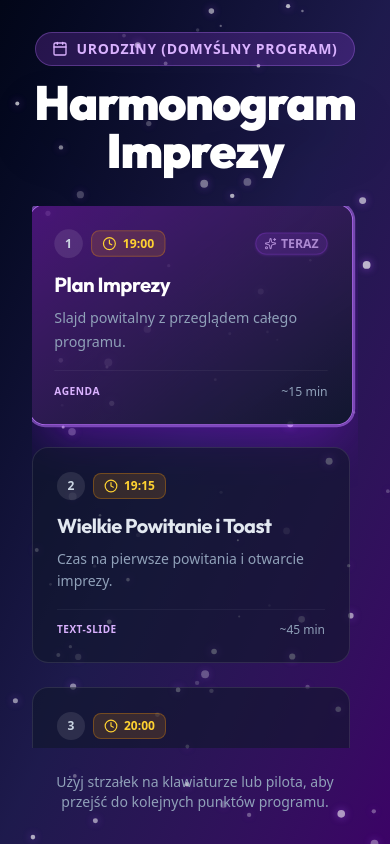
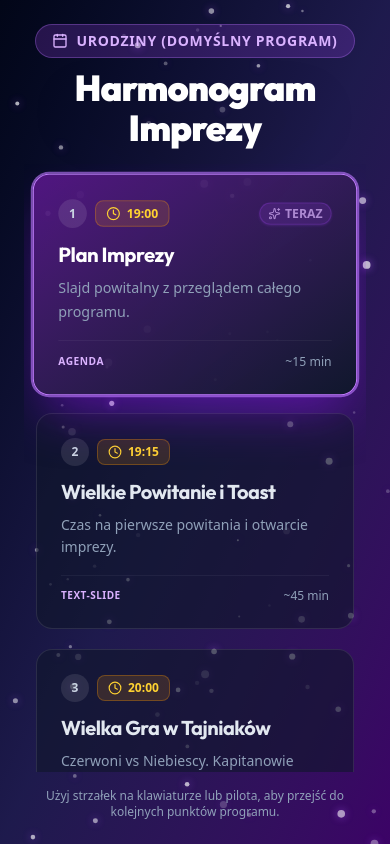
Before and after one commit to MichalRedm/party-presenter, a React (Vite) app: page / in a window 390 px wide. Built offline with nearby package versions, Linux system fonts and the light colour scheme.

Commit message:
style(ui): fix agenda card glow clipping and center presentation controls

```diff
--- a/src/components/layout/ProjectorLayout.tsx
+++ b/src/components/layout/ProjectorLayout.tsx
@@ -75,17 +75,17 @@ export const ProjectorLayout: React.FC<{ children: React.ReactNode }> = ({ child
         }`}
       >
         {/* Left: Item Counter & Title */}
-        <div className="flex items-center gap-3 px-4 py-2 rounded-2xl bg-black/60 backdrop-blur-xl border border-white/10 text-xs font-semibold text-slate-300">
-          <span className="font-mono text-purple-400 font-bold">
+        <div className="flex items-center gap-3 px-4 py-2 rounded-2xl bg-black/60 backdrop-blur-xl border border-white/10 text-xs font-semibold text-slate-300 max-w-xs md:max-w-sm">
+          <span className="font-mono text-purple-400 font-bold shrink-0">
             {currentIndex >= 0 ? currentIndex + 1 : 1} / {totalItems}
           </span>
-          <span className="text-white font-bold truncate max-w-xs">
+          <span className="text-white font-bold truncate">
             {activeItem?.title}
           </span>
         </div>
 
-        {/* Center: Slide Arrows & Quick Triggers */}
-        <div className="flex items-center gap-2 p-1.5 rounded-2xl bg-black/70 backdrop-blur-xl border border-white/15 shadow-2xl">
+        {/* Center: Slide Arrows & Quick Triggers - ALWAYS strictly centered */}
+        <div className="absolute left-1/2 -translate-x-1/2 flex items-center gap-2 p-1.5 rounded-2xl bg-black/75 backdrop-blur-xl border border-white/15 shadow-2xl">
           <Button
             variant="ghost"
             size="sm"
@@ -118,7 +118,7 @@ export const ProjectorLayout: React.FC<{ children: React.ReactNode }> = ({ child
         </div>
 
         {/* Right: Sound, Theme, Fullscreen, Admin Link, Help */}
-        <div className="flex items-center gap-2 p-1.5 rounded-2xl bg-black/60 backdrop-blur-xl border border-white/10">
+        <div className="flex items-center gap-2 p-1.5 rounded-2xl bg-black/60 backdrop-blur-xl border border-white/10 ml-auto">
           <Button
             variant="ghost"
             size="sm"
--- a/src/modules/agenda/AgendaProjector.tsx
+++ b/src/modules/agenda/AgendaProjector.tsx
@@ -13,20 +13,21 @@ export const AgendaProjector: React.FC<{ config: AgendaConfig; isActive: boolean
   const showDescription = config.showDescription !== false;
 
   return (
-    <div className="relative w-full h-full flex flex-col items-center justify-between p-8 md:p-14 max-w-7xl mx-auto z-10 select-none">
+    <div className="relative w-full h-full flex flex-col items-center justify-between p-6 md:p-12 max-w-7xl mx-auto z-10 select-none overflow-hidden">
       {/* Header */}
-      <div className="text-center space-y-3 mb-8">
+      <div className="text-center space-y-2.5 mb-4 shrink-0">
         <div className="inline-flex items-center gap-2 px-4 py-1.5 rounded-full bg-purple-500/20 border border-purple-400/30 text-purple-300 text-sm font-semibold tracking-wider uppercase">
           <Calendar className="w-4 h-4" />
           <span>{activeProfile.name}</span>
         </div>
-        <h1 className="text-5xl md:text-7xl font-black text-white tracking-tight drop-shadow-2xl">
+        <h1 className="text-4xl md:text-6xl lg:text-7xl font-black text-white tracking-tight drop-shadow-2xl">
           {title}
         </h1>
       </div>
 
-      {/* Timeline Grid */}
-      <div className="w-full flex-1 grid grid-cols-1 md:grid-cols-2 lg:grid-cols-3 gap-6 items-stretch overflow-y-auto pr-2">
+      {/* Timeline Grid with padding to prevent clipping of shadows, glows, and scale */}
+      <div className="w-full flex-1 min-h-0 overflow-y-auto p-3 md:p-5">
+        <div className="grid grid-cols-1 md:grid-cols-2 lg:grid-cols-3 gap-5 md:gap-6 items-stretch">
           {activeProfile.items.map((item, index) => {
             const isCurrent = item.id === activeItem?.id;
 
@@ -36,7 +37,7 @@ export const AgendaProjector: React.FC<{ config: AgendaConfig; isActive: boolean
                 onClick={() => setActiveItem(item.id)}
                 className={`relative flex flex-col justify-between p-6 rounded-2xl transition-all duration-300 cursor-pointer border ${
                   isCurrent
-                  ? 'bg-gradient-to-br from-purple-900/80 to-slate-900/90 border-purple-400/80 shadow-2xl shadow-purple-600/40 ring-2 ring-purple-400/50 scale-[1.02]'
+                    ? 'bg-gradient-to-br from-purple-900/90 to-slate-900/95 border-purple-400 shadow-2xl shadow-purple-600/50 ring-2 ring-purple-400/60 scale-[1.02] z-10'
                     : 'bg-slate-900/60 hover:bg-slate-800/70 border-white/10 hover:border-white/20'
                 }`}
               >
@@ -87,9 +88,10 @@ export const AgendaProjector: React.FC<{ config: AgendaConfig; isActive: boolean
             );
           })}
         </div>
+      </div>
 
       {/* Footer Info */}
-      <div className="mt-6 text-center text-sm text-slate-400 font-medium">
+      <div className="mt-4 text-center text-xs md:text-sm text-slate-400 font-medium shrink-0">
         Użyj strzałek na klawiaturze lub pilota, aby przejść do kolejnych punktów programu.
       </div>
     </div>
```
Lines whose indentation alone changed are shown as unchanged.
